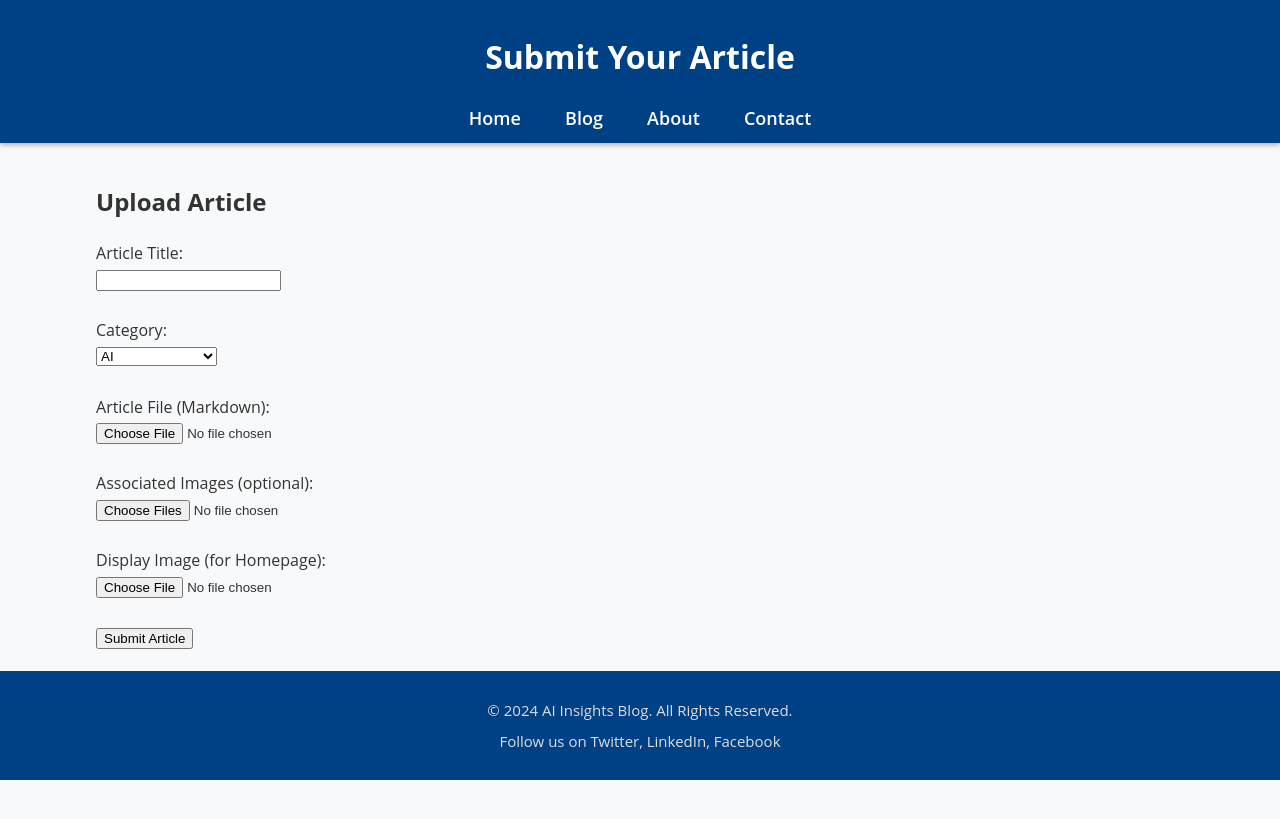
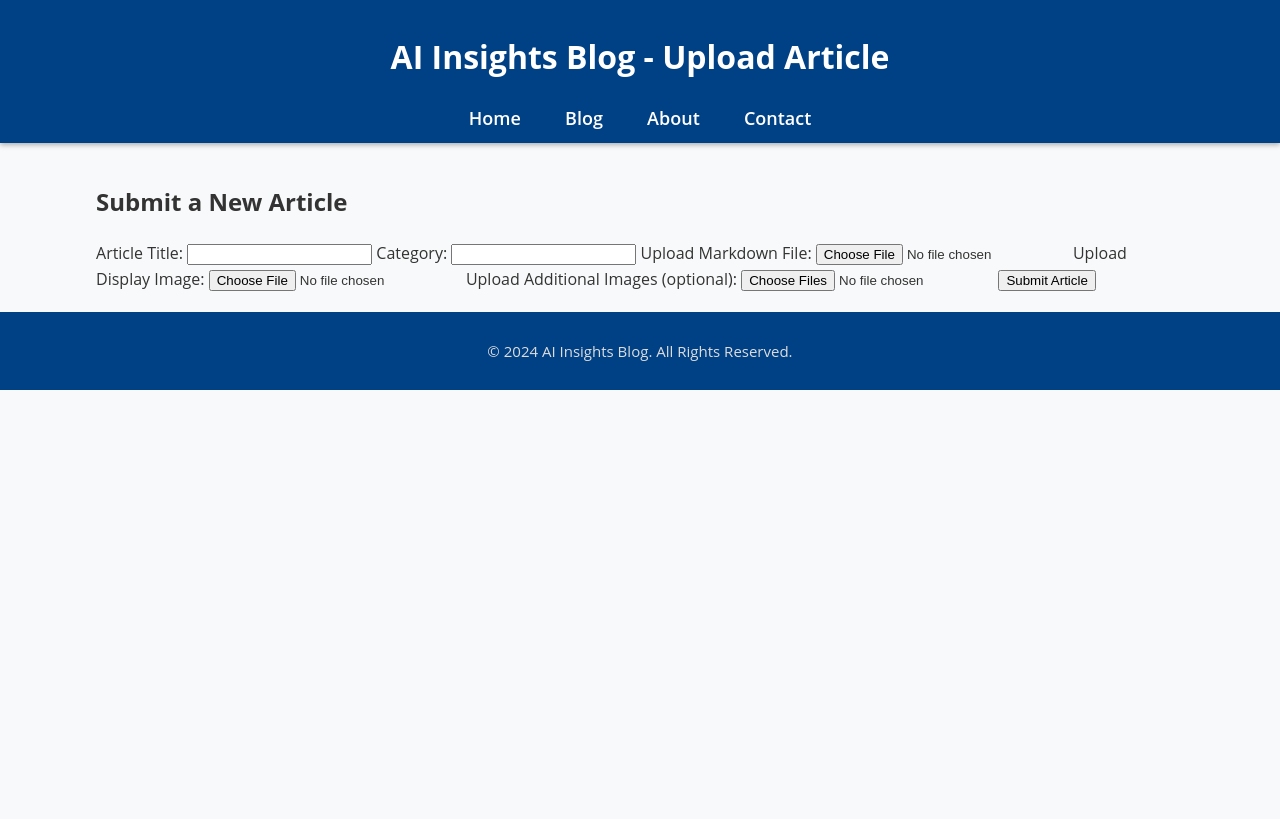
Before and after one commit to tomsonius/tomsonius.github.io, a Jekyll site: the page upload.html, which Jekyll copies as it is, in a window 1280 px wide. Shown: the top 819 px of the page. Built offline with Jekyll 4.4.1, drawn with Linux system fonts in a browser that asks for light colours.

Commit message:
Update upload.html

```diff
--- a/upload.html
+++ b/upload.html
@@ -3,12 +3,12 @@
 <head>
     <meta charset="UTF-8">
     <meta name="viewport" content="width=device-width, initial-scale=1.0">
-    <title>Submit Your Article</title>
+    <title>Upload Article | AI Insights Blog</title>
     <link rel="stylesheet" href="assets/css/main.css">
 </head>
 <body>
     <header>
-        <h1>Submit Your Article</h1>
+        <h1>AI Insights Blog - Upload Article</h1>
         <nav>
             <a href="index.html">Home</a>
             <a href="blog.html">Blog</a>
@@ -18,34 +18,29 @@
     </header>
 
     <div class="container">
-        <h2>Upload Article</h2>
-        <form action="submit_article.php" method="POST" enctype="multipart/form-data">
-            <label for="title">Article Title:</label><br>
-            <input type="text" id="title" name="title" required><br><br>
+        <h2>Submit a New Article</h2>
+        <form method="POST" action="submit_article.php" enctype="multipart/form-data">
+            <label for="title">Article Title:</label>
+            <input type="text" id="title" name="title" required>
 
-            <label for="category">Category:</label><br>
-            <select id="category" name="category">
-                <option value="ai">AI</option>
-                <option value="neural-networks">Neural Networks</option>
-                <option value="ethics">Ethics</option>
-            </select><br><br>
+            <label for="category">Category:</label>
+            <input type="text" id="category" name="category" required>
 
-            <label for="markdown">Article File (Markdown):</label><br>
-            <input type="file" id="markdown" name="markdown" accept=".md" required><br><br>
+            <label for="markdown">Upload Markdown File:</label>
+            <input type="file" id="markdown" name="markdown" accept=".md" required>
 
-            <label for="images">Associated Images (optional):</label><br>
-            <input type="file" id="images" name="images[]" accept="image/*" multiple><br><br>
+            <label for="display_image">Upload Display Image:</label>
+            <input type="file" id="display_image" name="display_image" accept="image/*" required>
 
-            <label for="display_image">Display Image (for Homepage):</label><br>
-            <input type="file" id="display_image" name="display_image" accept="image/*" required><br><br>
+            <label for="images">Upload Additional Images (optional):</label>
+            <input type="file" id="images" name="images[]" accept="image/*" multiple>
 
-            <input type="submit" value="Submit Article">
+            <button type="submit">Submit Article</button>
         </form>
     </div>
 
     <footer>
         <p>&copy; 2024 AI Insights Blog. All Rights Reserved.</p>
-        <p>Follow us on <a href="#">Twitter</a>, <a href="#">LinkedIn</a>, <a href="#">Facebook</a></p>
     </footer>
 </body>
 </html>
```
